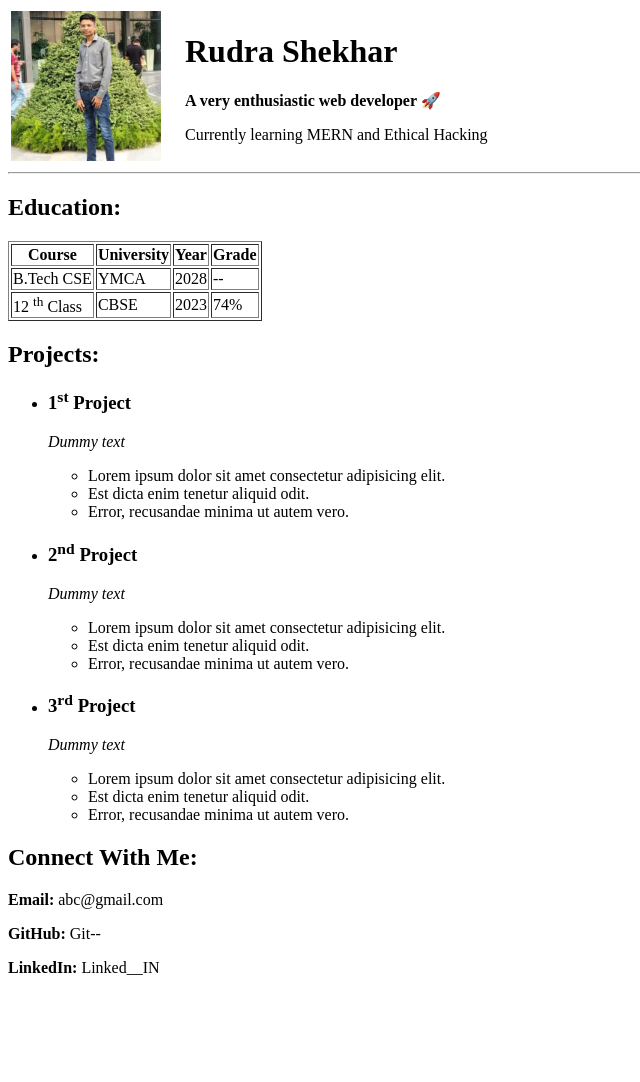
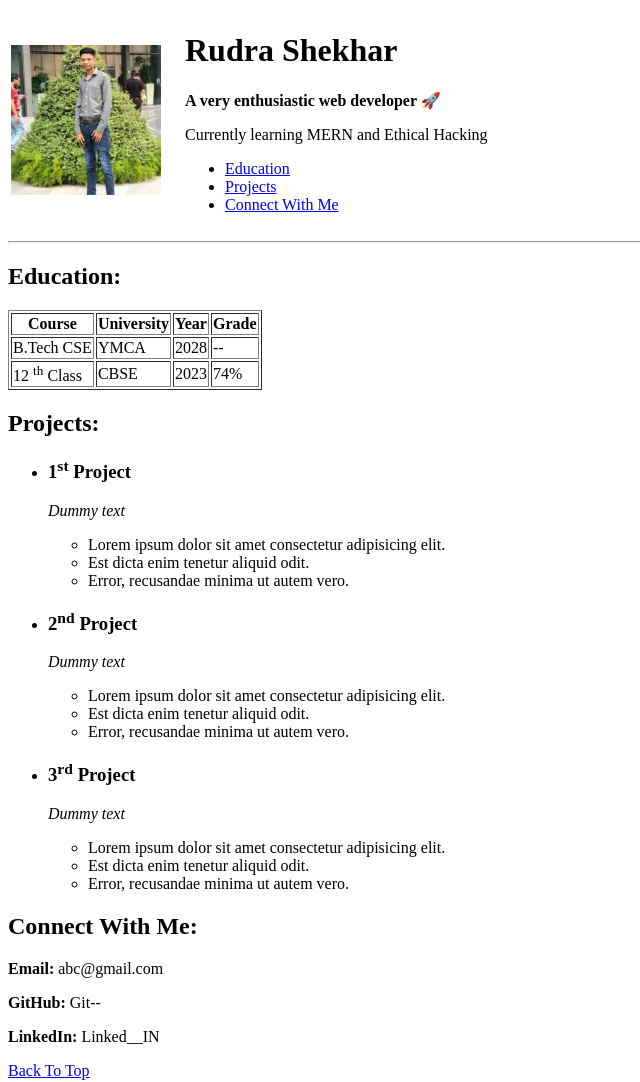
Before and after one commit to Rudra-729/MERN-Stack, a plain HTML site: page dummy_Resume.html in a window 1280 px wide. Shown: the whole page, without its empty margins (0-640 px from the left). Before the commit the page ends 993 px from the top, so only its background shows below. Drawn offline with Linux system fonts and the light colour scheme.

Commit message:
Improved

```diff
--- a/dummy_Resume.html
+++ b/dummy_Resume.html
@@ -28,6 +28,12 @@
             <h1>Rudra Shekhar</h1>
             <p><b>A very enthusiastic web developer 🚀</b></p>
             <p>Currently learning MERN and Ethical Hacking</p>
+
+            <ul>
+              <li><a href="#education">Education</a></li>
+              <li><a href="#projects">Projects</a></li>
+              <li><a href="#CWM">Connect With Me</a></li>
+            </ul>
           </td>
         </tr>
       </table>
@@ -37,7 +43,7 @@
     <!-- Main Section -->
     <main>
       <!-- Education -->
-      <section>
+      <section id="education">
         <h2>Education:</h2>
         <table border="1">
           <thead>
@@ -66,11 +72,12 @@
       </section>
 
       <!-- Projects -->
-      <section>
+      <section id="projects">
         <h2>Projects:</h2>
         <ul>
           <li>
-            <article>
+            <!-- FIXED ID -->
+            <article id="project1">
               <h3>1<sup>st</sup> Project</h3>
               <p><i>Dummy text</i></p>
               <ul>
@@ -84,7 +91,7 @@
           </li>
 
           <li>
-            <article>
+            <article id="project2">
               <h3>2<sup>nd</sup> Project</h3>
               <p><i>Dummy text</i></p>
               <ul>
@@ -98,7 +105,7 @@
           </li>
 
           <li>
-            <article>
+            <article id="project3">
               <h3>3<sup>rd</sup> Project</h3>
               <p><i>Dummy text</i></p>
               <ul>
@@ -116,10 +123,11 @@
 
     <!-- Footer -->
     <footer>
-      <h2>Connect With Me:</h2>
+      <h2 id="CWM">Connect With Me:</h2>
       <p><b>Email:</b> abc@gmail.com</p>
       <p><b>GitHub:</b> Git--</p>
       <p><b>LinkedIn:</b> Linked__IN</p>
+      <a href="#">Back To Top</a>
     </footer>
   </body>
 </html>
```
